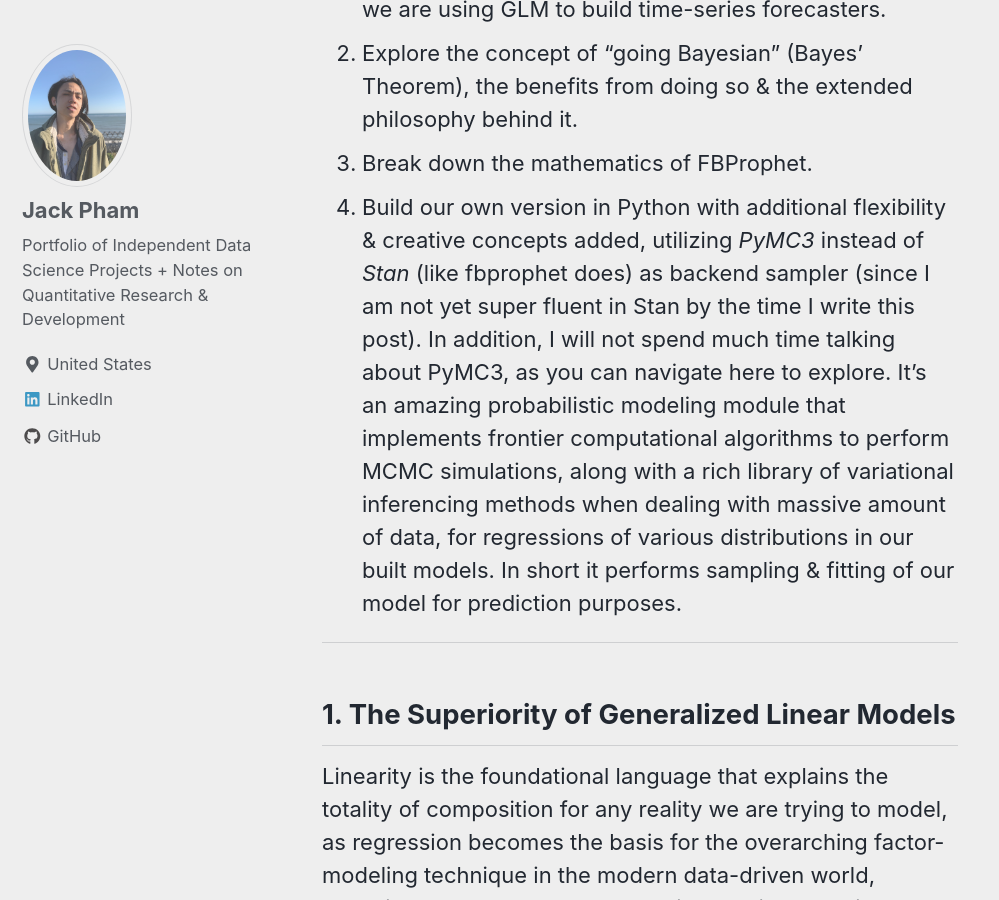
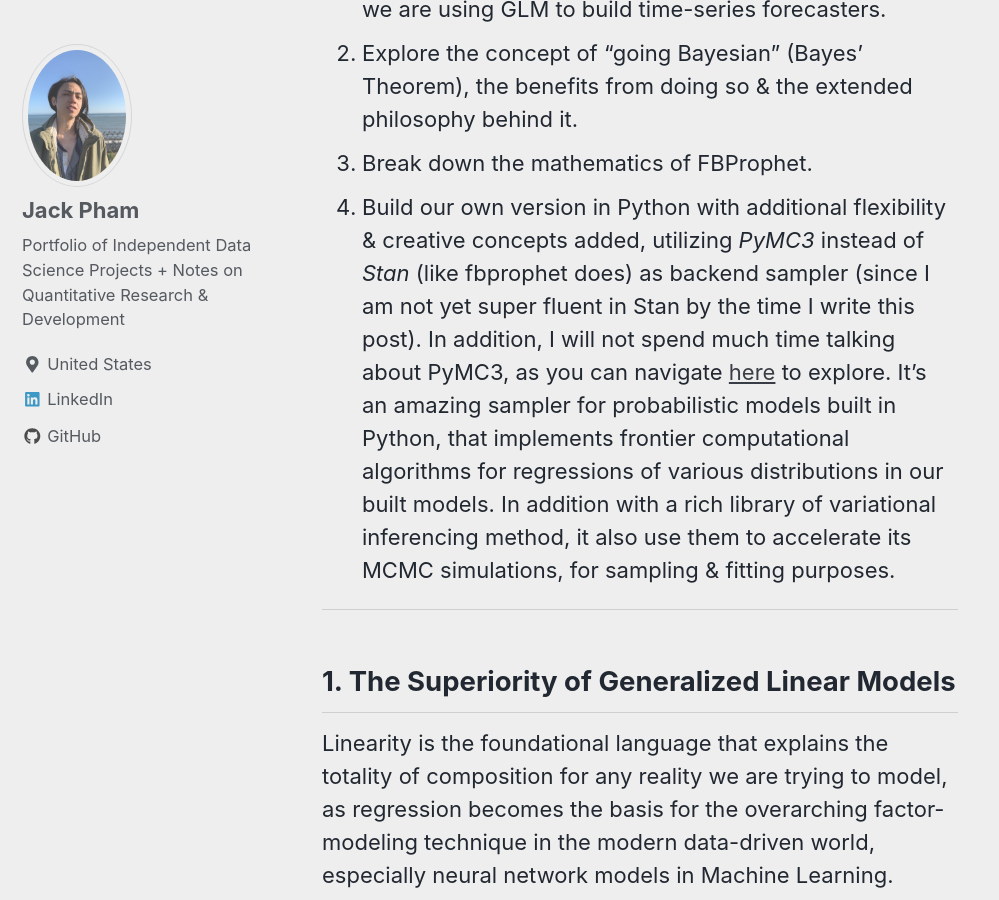
Before and after one commit to jp-quant/jp-quant.github.io, a Jekyll site: the page built from _posts/2020-09-18-fbprophet_bayesian_glm.md, in a window 1280 px wide and 900 px high, scrolled down 2000 px. Shown: the whole window, without its empty margins (0-999 px from the left). Built offline with Jekyll 4.4.1, drawn with Linux system fonts in a browser that asks for light colours; nearby versions of some CDN libraries; formulas are drawn with MathJax 3; part of the change alters nothing that is shown; some of the changed text lies outside the part shown.

Commit message:
new post 9-18-20

```diff
--- a/_posts/2020-09-18-fbprophet_bayesian_glm.md
+++ b/_posts/2020-09-18-fbprophet_bayesian_glm.md
@@ -22,8 +22,7 @@ As an attempt of mine to explain the model in more applicable details, and alter
 1. Mathematically understand the difference between **Ordinary v.s. Generalized** Linear Models (GLM) & why we are using GLM to build time-series forecasters.
 2. Explore the concept of "going Bayesian" (Bayes' Theorem), the benefits from doing so & the extended philosophy behind it.
 3. Break down the mathematics of FBProphet.
-4. Build our own version in Python with additional flexibility & creative concepts added, utilizing *PyMC3* instead of *Stan* (like fbprophet does) as backend sampler (since I am not yet super fluent in Stan by the time I write this post). In addition, I will not spend much time talking about PyMC3, as you can navigate here to explore. It's an amazing probabilistic modeling module that implements frontier computational algorithms to perform MCMC simulations, along with a rich library of variational inferencing methods when dealing with massive amount of data, for regressions of various distributions in our built models. In short it performs sampling & fitting of our model for prediction purposes.
-
+4. Build our own version in Python with additional flexibility & creative concepts added, utilizing *PyMC3* instead of *Stan* (like fbprophet does) as backend sampler (since I am not yet super fluent in Stan by the time I write this post). In addition, I will not spend much time talking about PyMC3, as you can navigate [here](https://docs.pymc.io/) to explore. It's an amazing sampler for probabilistic models built in Python, that implements frontier computational algorithms for regressions of various distributions in our built models. In addition with a rich library of variational inferencing method, it also use them to accelerate its MCMC simulations, for sampling & fitting purposes.
 
 ---
 
@@ -199,7 +198,7 @@ $$\boldsymbol{s}, A,\gamma$$
 
 > Lastly, from $$\delta$$ being the **changepoints adjustment for the growth rate**, we define a transformed variable:
 
-> $$\gamma = -s \delta$$
+> $$\gamma = -\boldsymbol{s} \delta$$
 
 > Where $$\gamma$$ being the **changepoints adjustment for the growth offset**.
 
@@ -215,13 +214,13 @@ Now, with all the defined components to model our $$\boldsymbol{G}(t)$$, we proc
 > Where $$C =$$ cap/maximum for logistic convergences/saturating point(s), which can be given (fbprophet's) or include in our model as a prior to fit.
 
 **Flat Trend** (for simplicity)
-> $$G(\boldsymbol{t}) = m \vec{\boldsymbol{1}_{\boldsymbol{t}}}$$
+> $$G(\boldsymbol{t}) = m \boldsymbol{1}_{\boldsymbol{t}}$$
 
 > No changepoints incorporated, defined purely with a constant linear trend value as prior $$m$$ (or $$k$$) following the distribution $$\mathcal{N}(0,\theta)$$, or $$\mathcal{N}(0,5)$$ by default.
 
 ---
 
-### Simple Visual & Technical Decomposition of Linear Trend Model
+### Demonstrating Linear Trend Model w/ Changepoints $$\delta$$
 
 > **Remarks**: All values are randomly generated to produce such result, as such result means nothing without observed data to fit the priors to. This is purely demonstrative work. These lines of codes will be partially recycled for our final model built at the end. We primarily want to understand the components in pieces & how they come together.
 
@@ -279,7 +278,3 @@ for title, f in zip(['Trend (Growth Rate + Growth Offset)','Growth Rate', 'Growt
 **Analysis & Explanations**
 
 Notice that where the defined $$N$$ amount of changepoints (*n_changepoints*) resulted in the N-dimensional $$\delta$$ tensor, dictating the "magnitudes" of our two terms, Growth Rate & Offsets, at those $$N$$ specific changepoints in the numeric timesteps $$\boldsymbol{t}$$, or simply at $$\boldsymbol{s}$$. Together, they additively combined to produce the predicted "trend" of the observed.
-
-That concludes the mathematical details of the FBProphet's Trend Model.
-
-[MORE IN PROGRESS AS OF 9-18-2020]
```
